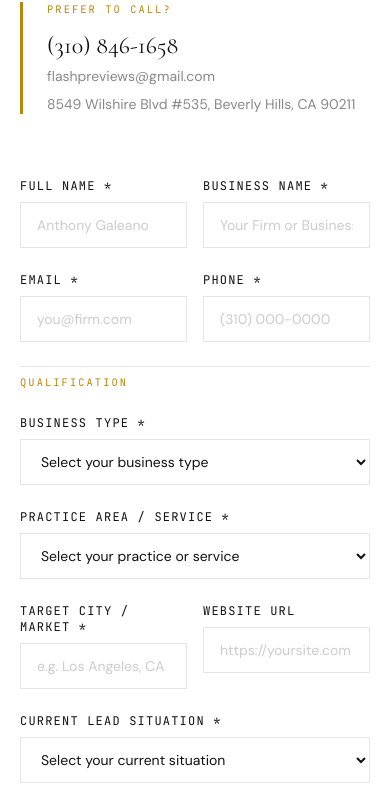
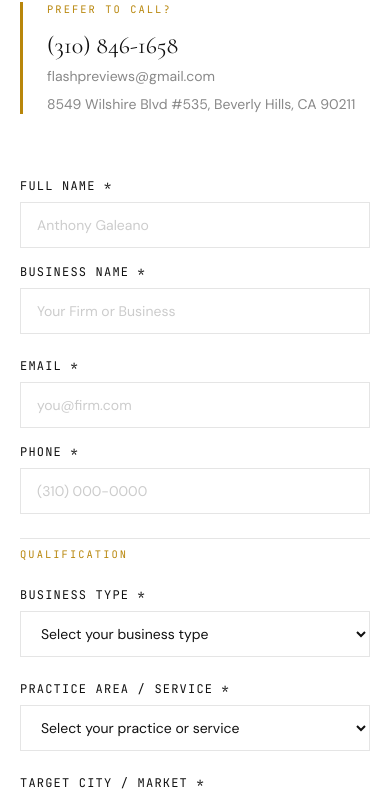
Before and after one commit to Ahorasi360/flashpreviews, a Next.js app: page /contact in a window 390 px wide. Shown: the part 1150-1948 px from the top of the page. Built offline with nearby package versions, Linux system fonts and the light colour scheme.

Commit message:
ada+mobile: form-grid-2 responsive, htmlFor/id pairs, aria-required, role=alert

```diff
--- a/app/contact/page.tsx
+++ b/app/contact/page.tsx
@@ -4,10 +4,9 @@ import { useRouter } from 'next/navigation';
 import Navigation from '@/components/Navigation';
 import Footer from '@/components/Footer';
 
-const FIELD_STYLE = "w-full border border-[#E5E5E5] bg-white text-[#111111] px-4 py-3 text-sm focus:outline-none focus:border-[#B8860B] transition-colors placeholder-[#CCCCCC]";
-const LABEL_STYLE = "block text-[#111111] text-xs tracking-widest uppercase mb-2";
-
-const MONO = { fontFamily: "'JetBrains Mono', monospace" };
+const FIELD = "w-full border border-[#E5E5E5] bg-white text-[#111111] px-4 py-3 text-sm focus:outline-none focus:border-[#B8860B] transition-colors placeholder-[#CCCCCC]";
+const LBL   = "block text-[#111111] text-xs tracking-widest uppercase mb-2";
+const MONO  = { fontFamily: "'JetBrains Mono', monospace" };
 
 type Form = {
   full_name: string; business_name: string; email: string; phone: string;
@@ -19,27 +18,26 @@ type Form = {
 export default function Contact() {
   const router = useRouter();
   const [form, setForm] = useState<Form>({
-    full_name: '', business_name: '', email: '', phone: '',
-    business_type: '', service_type: '', target_market: '',
-    website_url: '', lead_situation: '', monthly_budget: '',
-    goal: '', notes: '',
+    full_name:'', business_name:'', email:'', phone:'',
+    business_type:'', service_type:'', target_market:'',
+    website_url:'', lead_situation:'', monthly_budget:'',
+    goal:'', notes:'',
   });
   const [loading, setLoading] = useState(false);
   const [error, setError] = useState('');
 
-  const set = (e: React.ChangeEvent<HTMLInputElement | HTMLTextAreaElement | HTMLSelectElement>) =>
-    setForm(f => ({ ...f, [e.target.name]: e.target.value }));
+  const set = (e: React.ChangeEvent<HTMLInputElement|HTMLTextAreaElement|HTMLSelectElement>) =>
+    setForm(f => ({...f, [e.target.name]: e.target.value}));
 
   const handleSubmit = async (e: React.FormEvent) => {
     e.preventDefault();
-    setLoading(true);
-    setError('');
+    setLoading(true); setError('');
     try {
       const res = await fetch('/api/intake', {
-        method: 'POST', headers: { 'Content-Type': 'application/json' },
+        method: 'POST', headers: {'Content-Type':'application/json'},
         body: JSON.stringify(form),
       });
-      if (!res.ok) throw new Error('Submission failed');
+      if (!res.ok) throw new Error();
       router.push('/contact/thank-you');
     } catch {
       setError('Something went wrong. Please call us at (310) 846-1658.');
@@ -51,26 +49,27 @@ export default function Contact() {
     <div className="min-h-screen bg-white">
       <Navigation />
 
+      <main id="main-content" role="main">
         {/* Header */}
         <section className="pt-32 md:pt-40 pb-16 border-b border-[#E5E5E5]">
           <div className="container">
             <div className="flex items-center gap-3 mb-6">
-            <div className="gold-rule-short" />
+              <div className="gold-rule-short" aria-hidden="true" />
               <span className="section-label">Request Access</span>
             </div>
-          <h1 className="text-5xl md:text-6xl lg:text-7xl text-[#111111] leading-tight max-w-3xl" style={{ fontFamily: "'Cormorant Garamond', serif", fontWeight: 700 }}>
+            <h1 className="text-5xl md:text-6xl lg:text-7xl text-[#111111] leading-tight max-w-3xl" style={{ fontFamily:"'Cormorant Garamond', serif", fontWeight:700 }}>
               Let's Find Out If Your Market Is{' '}
               <em className="text-[#B8860B]">Available</em>
             </h1>
           </div>
         </section>
 
-      {/* Main */}
-      <section className="py-20 md:py-28">
+        {/* Main content */}
+        <section className="py-20 md:py-28" aria-label="Intake form and process information">
           <div className="container">
             <div className="grid md:grid-cols-2 gap-16 md:gap-24">
 
-            {/* Left: Trust copy */}
+              {/* Left */}
               <div>
                 <p className="text-[#555555] text-base leading-relaxed mb-6">
                   We build one lead generation system per market. Once a market is claimed, it's closed to new operators in that vertical.
@@ -78,18 +77,16 @@ export default function Contact() {
                 <p className="text-[#555555] text-base leading-relaxed mb-12">
                   Complete the intake below. We'll review your market and reach out within 24 hours.
                 </p>
-
-              {/* Process */}
                 <div className="mb-12">
-                <h3 className="text-xl text-[#111111] mb-6" style={{ fontFamily: "'Cormorant Garamond', serif", fontWeight: 700 }}>What Happens Next</h3>
-                <div className="border-t border-[#E5E5E5]">
+                  <h2 className="text-xl text-[#111111] mb-6" style={{ fontFamily:"'Cormorant Garamond', serif", fontWeight:700 }}>What Happens Next</h2>
+                  <div className="border-t border-[#E5E5E5]" role="list">
                     {[
-                    { num: '01', title: 'Market Assessment', desc: 'We review your market, vertical, and competitive landscape.' },
-                    { num: '02', title: 'Strategy Call', desc: 'A 30-minute call to confirm fit and outline the system for your business.' },
-                    { num: '03', title: 'System Design & Deployment', desc: "If we're a fit, we design and deploy your lead generation system." },
+                      { num:'01', title:'Market Assessment', desc:'We review your market, vertical, and competitive landscape.' },
+                      { num:'02', title:'Strategy Call',     desc:'A 30-minute call to confirm fit and outline the system for your business.' },
+                      { num:'03', title:'System Design & Deployment', desc:"If we're a fit, we design and deploy your lead generation system." },
                     ].map(item => (
-                    <div key={item.num} className="flex gap-6 py-6 border-b border-[#F0F0F0]">
-                      <span className="text-[#B8860B] text-xs shrink-0 mt-0.5" style={MONO}>{item.num}</span>
+                      <div key={item.num} className="flex gap-6 py-6 border-b border-[#F0F0F0]" role="listitem">
+                        <span className="text-[#B8860B] text-xs shrink-0 mt-0.5" style={MONO} aria-hidden="true">{item.num}</span>
                         <div>
                           <p className="text-[#111111] text-sm font-medium mb-1">{item.title}</p>
                           <p className="text-[#888888] text-sm leading-relaxed">{item.desc}</p>
@@ -98,11 +95,9 @@ export default function Contact() {
                     ))}
                   </div>
                 </div>
-
-              {/* Contact callout */}
                 <div className="gold-callout">
-                <p className="text-[#B8860B] text-[0.65rem] tracking-[0.2em] uppercase mb-3" style={MONO}>Prefer to call?</p>
-                <a href="tel:3108461658" className="text-[#111111] text-2xl font-medium hover:text-[#B8860B] transition-colors block mb-1" style={{ fontFamily: "'Cormorant Garamond', serif" }}>
+                  <p className="text-[#B8860B] text-[0.65rem] tracking-[0.2em] uppercase mb-3" style={MONO} aria-hidden="true">Prefer to call?</p>
+                  <a href="tel:3108461658" className="text-[#111111] text-2xl font-medium hover:text-[#B8860B] transition-colors block mb-1" style={{ fontFamily:"'Cormorant Garamond', serif" }} aria-label="Call FlashPreviews at 310-846-1658">
                     (310) 846-1658
                   </a>
                   <a href="mailto:flashpreviews@gmail.com" className="text-[#888888] text-sm hover:text-[#111111] transition-colors block mb-2">
@@ -112,42 +107,45 @@ export default function Contact() {
                 </div>
               </div>
 
-            {/* Right: Intake form */}
+              {/* Right — Form */}
               <div>
-              <form onSubmit={handleSubmit} className="space-y-6">
+                <form onSubmit={handleSubmit} className="space-y-6" noValidate aria-label="Market intake request form">
 
-                {/* Basic */}
-                <div className="grid grid-cols-2 gap-4">
+                  {/* Name + Business — stack on mobile */}
+                  <div className="form-grid-2">
                     <div>
-                    <label className={LABEL_STYLE} style={MONO}>Full Name *</label>
-                    <input type="text" name="full_name" required value={form.full_name} onChange={set} placeholder="Anthony Galeano" className={FIELD_STYLE} />
+                      <label htmlFor="full_name" className={LBL} style={MONO}>Full Name <span aria-hidden="true">*</span></label>
+                      <input id="full_name" type="text" name="full_name" required aria-required="true"
+                        value={form.full_name} onChange={set} placeholder="Anthony Galeano" className={FIELD} autoComplete="name" />
                     </div>
                     <div>
-                    <label className={LABEL_STYLE} style={MONO}>Business Name *</label>
-                    <input type="text" name="business_name" required value={form.business_name} onChange={set} placeholder="Your Firm or Business" className={FIELD_STYLE} />
+                      <label htmlFor="business_name" className={LBL} style={MONO}>Business Name <span aria-hidden="true">*</span></label>
+                      <input id="business_name" type="text" name="business_name" required aria-required="true"
+                        value={form.business_name} onChange={set} placeholder="Your Firm or Business" className={FIELD} autoComplete="organization" />
                     </div>
                   </div>
 
-                <div className="grid grid-cols-2 gap-4">
+                  {/* Email + Phone — stack on mobile */}
+                  <div className="form-grid-2">
                     <div>
-                    <label className={LABEL_STYLE} style={MONO}>Email *</label>
-                    <input type="email" name="email" required value={form.email} onChange={set} placeholder="you@firm.com" className={FIELD_STYLE} />
+                      <label htmlFor="email" className={LBL} style={MONO}>Email <span aria-hidden="true">*</span></label>
+                      <input id="email" type="email" name="email" required aria-required="true"
+                        value={form.email} onChange={set} placeholder="you@firm.com" className={FIELD} autoComplete="email" />
                     </div>
                     <div>
-                    <label className={LABEL_STYLE} style={MONO}>Phone *</label>
-                    <input type="tel" name="phone" required value={form.phone} onChange={set} placeholder="(310) 000-0000" className={FIELD_STYLE} />
+                      <label htmlFor="phone" className={LBL} style={MONO}>Phone <span aria-hidden="true">*</span></label>
+                      <input id="phone" type="tel" name="phone" required aria-required="true"
+                        value={form.phone} onChange={set} placeholder="(310) 000-0000" className={FIELD} autoComplete="tel" />
                     </div>
                   </div>
 
-                {/* Divider */}
-                <div className="border-t border-[#E5E5E5] pt-2">
+                  <div className="border-t border-[#E5E5E5] pt-2" aria-hidden="true">
                     <p className="text-[#B8860B] text-[0.65rem] tracking-[0.2em] uppercase" style={MONO}>Qualification</p>
                   </div>
 
-                {/* Business Type */}
                   <div>
-                  <label className={LABEL_STYLE} style={MONO}>Business Type *</label>
-                  <select name="business_type" required value={form.business_type} onChange={set} className={FIELD_STYLE}>
+                    <label htmlFor="business_type" className={LBL} style={MONO}>Business Type <span aria-hidden="true">*</span></label>
+                    <select id="business_type" name="business_type" required aria-required="true" value={form.business_type} onChange={set} className={FIELD}>
                       <option value="">Select your business type</option>
                       <option value="attorney">Attorney / Law Firm</option>
                       <option value="real-estate">Real Estate Professional</option>
@@ -156,10 +154,9 @@ export default function Contact() {
                     </select>
                   </div>
 
-                {/* Practice / Service Type */}
                   <div>
-                  <label className={LABEL_STYLE} style={MONO}>Practice Area / Service *</label>
-                  <select name="service_type" required value={form.service_type} onChange={set} className={FIELD_STYLE}>
+                    <label htmlFor="service_type" className={LBL} style={MONO}>Practice Area / Service <span aria-hidden="true">*</span></label>
+                    <select id="service_type" name="service_type" required aria-required="true" value={form.service_type} onChange={set} className={FIELD}>
                       <option value="">Select your practice or service</option>
                       <optgroup label="— Legal">
                         <option value="personal-injury">Personal Injury</option>
@@ -172,7 +169,7 @@ export default function Contact() {
                       </optgroup>
                       <optgroup label="— Real Estate">
                         <option value="real-estate-agent">Real Estate Agent / Broker</option>
-                      <option value="mortgage">Mortgage & Lending</option>
+                        <option value="mortgage">Mortgage &amp; Lending</option>
                         <option value="property-management">Property Management</option>
                       </optgroup>
                       <optgroup label="— Local Business">
@@ -188,22 +185,23 @@ export default function Contact() {
                     </select>
                   </div>
 
-                {/* Target Market */}
-                <div className="grid grid-cols-2 gap-4">
+                  {/* Target Market + Website — stack on mobile */}
+                  <div className="form-grid-2">
                     <div>
-                    <label className={LABEL_STYLE} style={MONO}>Target City / Market *</label>
-                    <input type="text" name="target_market" required value={form.target_market} onChange={set} placeholder="e.g. Los Angeles, CA" className={FIELD_STYLE} />
+                      <label htmlFor="target_market" className={LBL} style={MONO}>Target City / Market <span aria-hidden="true">*</span></label>
+                      <input id="target_market" type="text" name="target_market" required aria-required="true"
+                        value={form.target_market} onChange={set} placeholder="e.g. Los Angeles, CA" className={FIELD} />
                     </div>
                     <div>
-                    <label className={LABEL_STYLE} style={MONO}>Website URL</label>
-                    <input type="url" name="website_url" value={form.website_url} onChange={set} placeholder="https://yoursite.com" className={FIELD_STYLE} />
+                      <label htmlFor="website_url" className={LBL} style={MONO}>Website URL</label>
+                      <input id="website_url" type="url" name="website_url"
+                        value={form.website_url} onChange={set} placeholder="https://yoursite.com" className={FIELD} autoComplete="url" />
                     </div>
                   </div>
 
-                {/* Lead Situation */}
                   <div>
-                  <label className={LABEL_STYLE} style={MONO}>Current Lead Situation *</label>
-                  <select name="lead_situation" required value={form.lead_situation} onChange={set} className={FIELD_STYLE}>
+                    <label htmlFor="lead_situation" className={LBL} style={MONO}>Current Lead Situation <span aria-hidden="true">*</span></label>
+                    <select id="lead_situation" name="lead_situation" required aria-required="true" value={form.lead_situation} onChange={set} className={FIELD}>
                       <option value="">Select your current situation</option>
                       <option value="need-now">I need leads now</option>
                       <option value="want-more">I get some leads but want more</option>
@@ -211,10 +209,9 @@ export default function Contact() {
                     </select>
                   </div>
 
-                {/* Budget */}
                   <div>
-                  <label className={LABEL_STYLE} style={MONO}>Monthly Marketing Budget *</label>
-                  <select name="monthly_budget" required value={form.monthly_budget} onChange={set} className={FIELD_STYLE}>
+                    <label htmlFor="monthly_budget" className={LBL} style={MONO}>Monthly Marketing Budget <span aria-hidden="true">*</span></label>
+                    <select id="monthly_budget" name="monthly_budget" required aria-required="true" value={form.monthly_budget} onChange={set} className={FIELD}>
                       <option value="">Select your budget range</option>
                       <option value="under-2500">Under $2,500</option>
                       <option value="2500-5000">$2,500 – $5,000</option>
@@ -223,10 +220,9 @@ export default function Contact() {
                     </select>
                   </div>
 
-                {/* Goal */}
                   <div>
-                  <label className={LABEL_STYLE} style={MONO}>Primary Goal *</label>
-                  <select name="goal" required value={form.goal} onChange={set} className={FIELD_STYLE}>
+                    <label htmlFor="goal" className={LBL} style={MONO}>Primary Goal <span aria-hidden="true">*</span></label>
+                    <select id="goal" name="goal" required aria-required="true" value={form.goal} onChange={set} className={FIELD}>
                       <option value="">Select your primary goal</option>
                       <option value="more-calls">More calls</option>
                       <option value="more-form-leads">More form leads</option>
@@ -236,23 +232,27 @@ export default function Contact() {
                     </select>
                   </div>
 
-                {/* Notes */}
                   <div>
-                  <label className={LABEL_STYLE} style={MONO}>What do you want to dominate in your market?</label>
-                  <textarea name="notes" rows={3} value={form.notes} onChange={set} placeholder="Describe the types of clients or cases you want more of..." className={FIELD_STYLE + " resize-none"} />
+                    <label htmlFor="notes" className={LBL} style={MONO}>What do you want to dominate in your market?</label>
+                    <textarea id="notes" name="notes" rows={3} value={form.notes} onChange={set}
+                      placeholder="Describe the types of clients or cases you want more of..."
+                      className={FIELD + " resize-none"} aria-describedby="notes-hint" />
+                    <p id="notes-hint" className="sr-only">Optional: describe your goals in more detail</p>
                   </div>
 
                   {error && (
-                  <p className="text-red-600 text-sm" style={MONO}>{error}</p>
+                    <p role="alert" aria-live="assertive" className="text-red-600 text-sm" style={MONO}>{error}</p>
                   )}
 
-                <button type="submit" disabled={loading} className="w-full btn-primary text-center flex items-center justify-center gap-3 disabled:opacity-60">
+                  <button type="submit" disabled={loading}
+                    className="w-full btn-primary text-center flex items-center justify-center gap-3 disabled:opacity-60"
+                    aria-busy={loading} aria-label={loading ? 'Submitting your request, please wait' : 'Submit your market request'}>
                     {loading ? (
-                    <><span className="inline-block w-4 h-4 border border-white border-t-transparent rounded-full" style={{ animation: 'spin 1s linear infinite' }} />Submitting...</>
+                      <><span aria-hidden="true" className="inline-block w-4 h-4 border border-white border-t-transparent rounded-full" style={{ animation:'spin 1s linear infinite' }} />Submitting...</>
                     ) : 'Submit Market Request'}
                   </button>
 
-                <p className="text-center text-[#AAAAAA] text-xs tracking-wider" style={MONO}>
+                  <p className="text-center text-[#AAAAAA] text-xs tracking-wider" style={MONO} aria-live="polite">
                     One market per system. We respond within 24 hours.
                   </p>
                 </form>
@@ -260,6 +260,7 @@ export default function Contact() {
             </div>
           </div>
         </section>
+      </main>
       <Footer />
     </div>
   );
```
Lines whose indentation alone changed are shown as unchanged.
